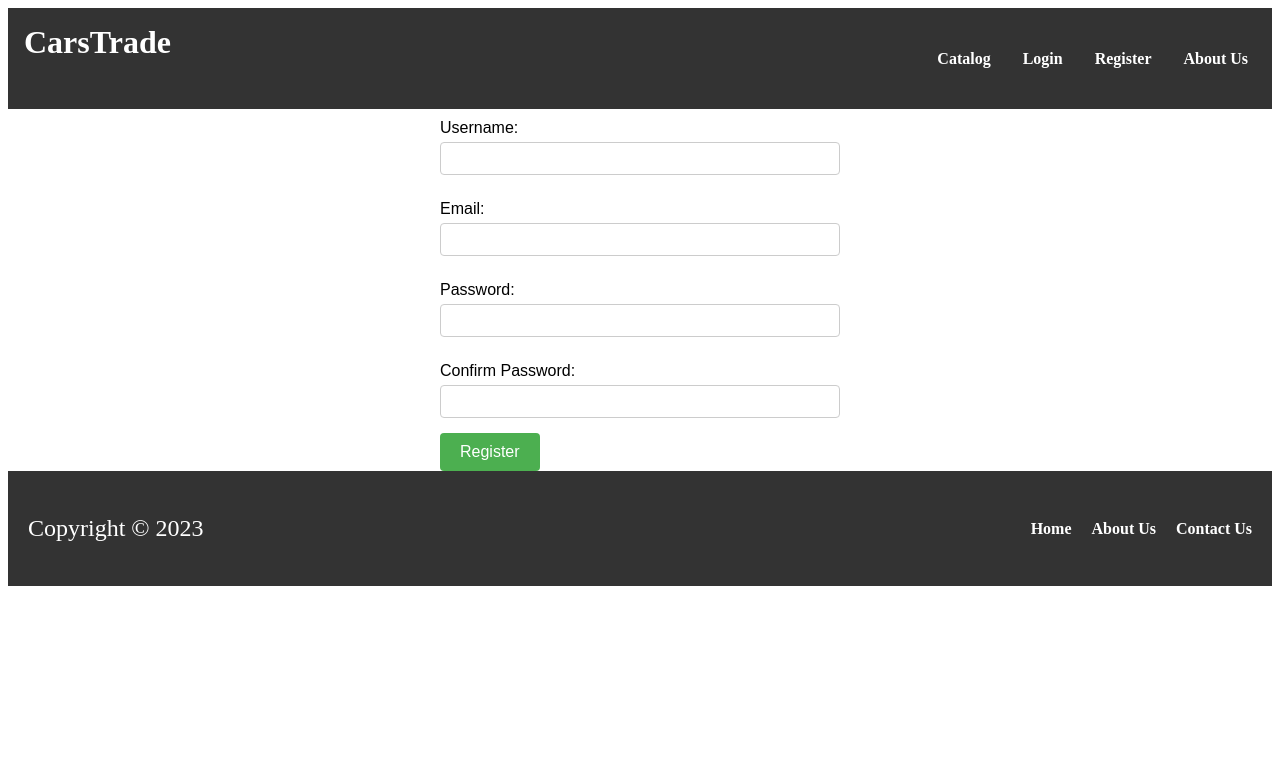
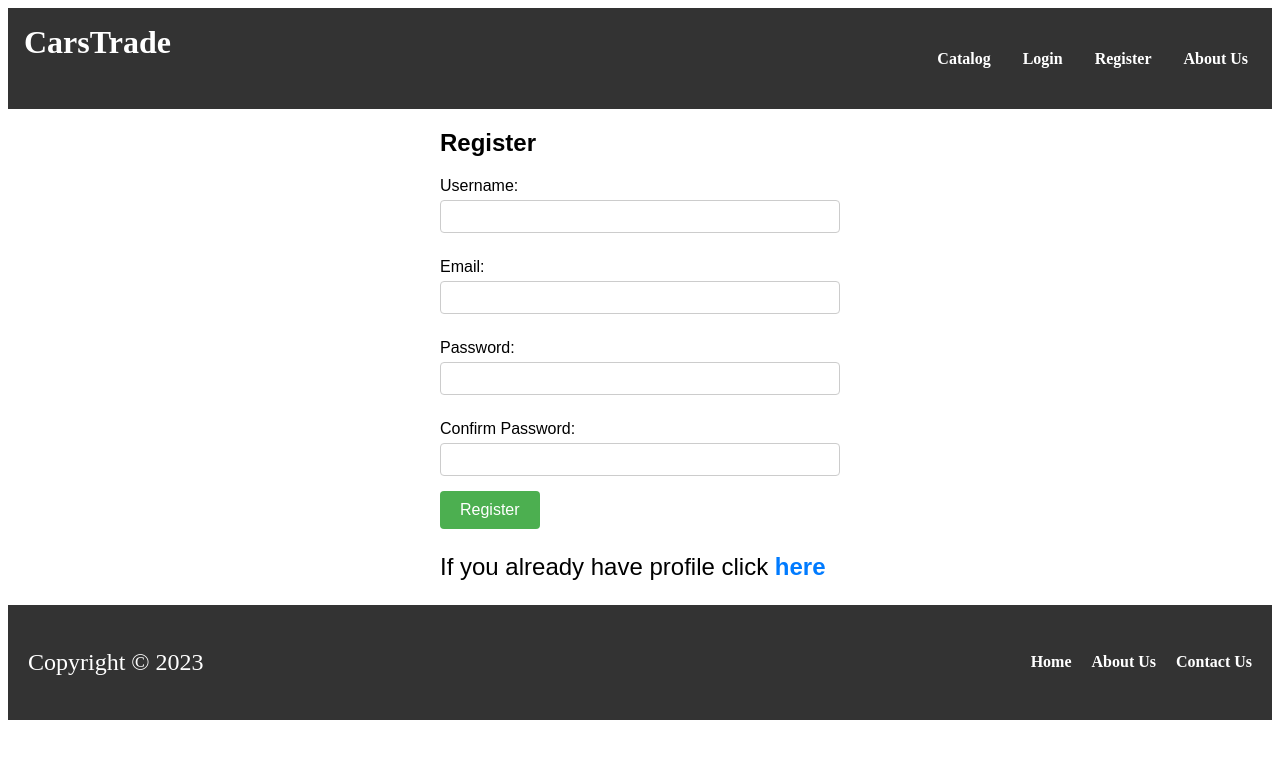
Before and after one commit to Petar-Dinev/BuyOrSell, a React (Create React App) app in the folder client/: page /register in a window 1280 px wide. Shown: the top 758 px of the page. Built offline with nearby package versions, Linux system fonts and the light colour scheme; no server answers.

Commit message:
Add edit page and notFound page and  rework register page

```diff
--- /dev/null
+++ b/client/src/components/EditCarAd/EditCarAd.js
@@ -0,0 +1,7 @@
+const EditCarAd = () => {
+    return (
+        <h1>CarEdit</h1>
+    )
+}
+
+export default EditCarAd
--- /dev/null
+++ b/client/src/components/NotFound/NotFound.js
@@ -0,0 +1,7 @@
+const NotFound = () => {
+    return (
+        <h1>404 Not Found</h1>
+    )
+}
+
+export default NotFound;
--- a/client/src/components/Register/Register.js
+++ b/client/src/components/Register/Register.js
@@ -1,58 +1,77 @@
-import { useState } from "react";
-import { useNavigate } from "react-router-dom";
-import { register } from "../../services/userService";
-import styles from "./registerCSS.css";
+import { Link } from "react-router-dom";
+import { useAuthContext } from "../../contexts/AuthContext";
+import { useForm } from "../../hooks/useForm";
 
 const Register = () => {
-  const [userData, setUserData] = useState({
-    username: '',
-    email: '',
-    password: '',
-    confirmPassword: '',
-  })
-
-  const navigate = useNavigate();
-
-  const onUserDataChange = (e) => {
-    setUserData(state => ({...state, [e.target.name]: e.target.value}))
-  }
-
-  const onSubmitHandler = async (e) => {
-    e.preventDefault()
-    const {confirmPassword, ...userInfo} = userData
-    if(userData.password === userData.confirmPassword) {
-      const user = await register({...userInfo})
-       console.log(user);
-    } else {
-      alert('passwords missmatch')
-    }
-
-    navigate('/login')
-  }
+  const { onRegisterSubmit } = useAuthContext();
+  const { values, changeHandler, onSubmit } = useForm(
+    {
+      username: "",
+      email: "",
+      password: "",
+      confirmPassword: "",
+    },
+    onRegisterSubmit
+  );
 
   return (
-    <form action="/register" method="post" style={styles} onSubmit={onSubmitHandler}>
+    <section>
+      <form
+        id="register"
+        method="post"
+        onSubmit={onSubmit}
+      >
+        <div>
+        <h2>Register</h2>
+
         <label htmlFor="username">Username:</label>
-      <input type="text" id="username" name="username" value={userData.username} onChange={onUserDataChange} required />
+        <input
+          type="text"
+          id="username"
+          name="username"
+          value={values.username}
+          onChange={changeHandler}
+          required
+        />
 
         <label htmlFor="email">Email:</label>
-      <input type="email" id="email" name="email" value={userData.email} onChange={onUserDataChange} required />
+        <input
+          type="email"
+          id="email"
+          name="email"
+          value={values.email}
+          onChange={changeHandler}
+          required
+        />
 
         <label htmlFor="password">Password:</label>
-      <input type="password" id="password" name="password" value={userData.password} onChange={onUserDataChange} required />
+        <input
+          type="password"
+          id="password"
+          name="password"
+          value={values.password}
+          onChange={changeHandler}
+          required
+        />
 
         <label htmlFor="confirmPassword">Confirm Password:</label>
         <input
           type="password"
           id="confirmPassword"
           name="confirmPassword"
-        value={userData.confirmPassword}
-        onChange={onUserDataChange}
+          value={values.confirmPassword}
+          onChange={changeHandler}
           required
         />
 
         <button type="submit">Register</button>
+
+        <p>
+            <span>If you already have profile click <Link to="/login">here</Link></span>
+        </p>
+        </div>
       </form>
+    </section>
   );
 };
 
```
Lines whose indentation alone changed are shown as unchanged.
